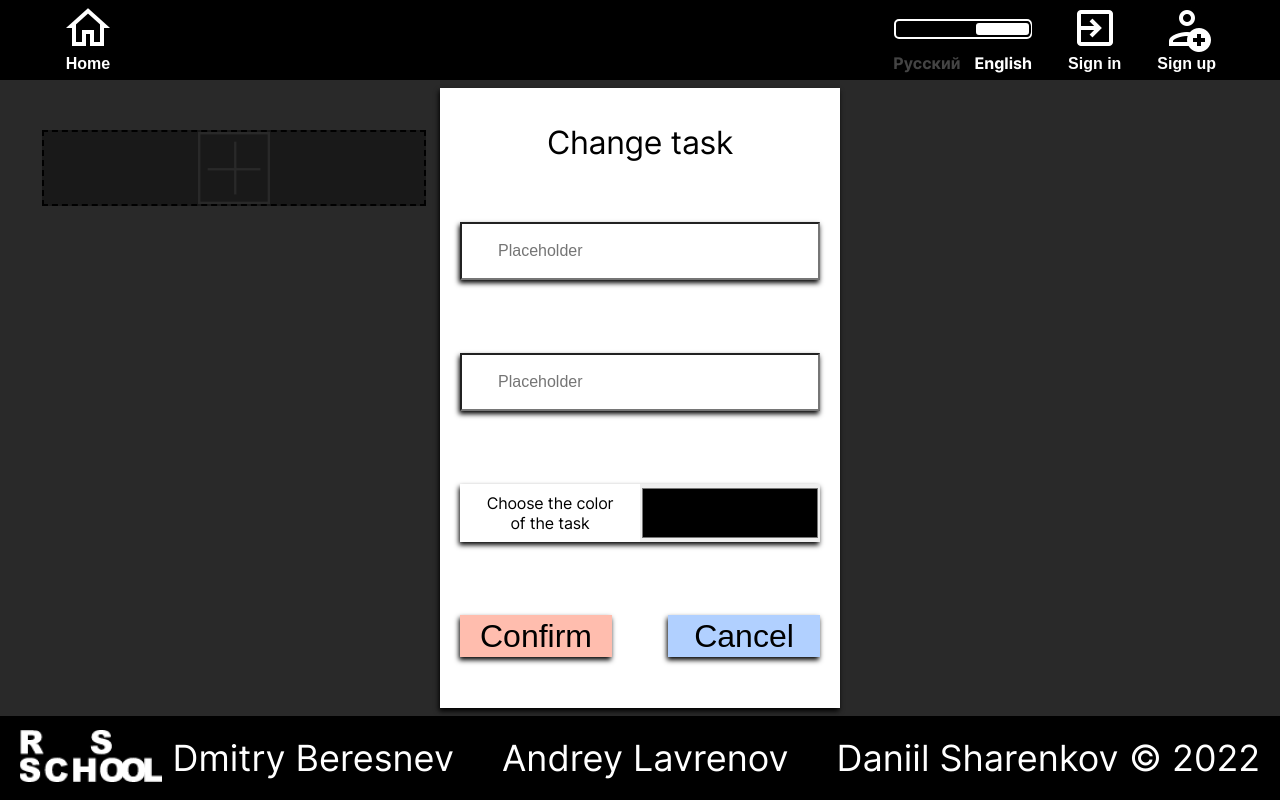
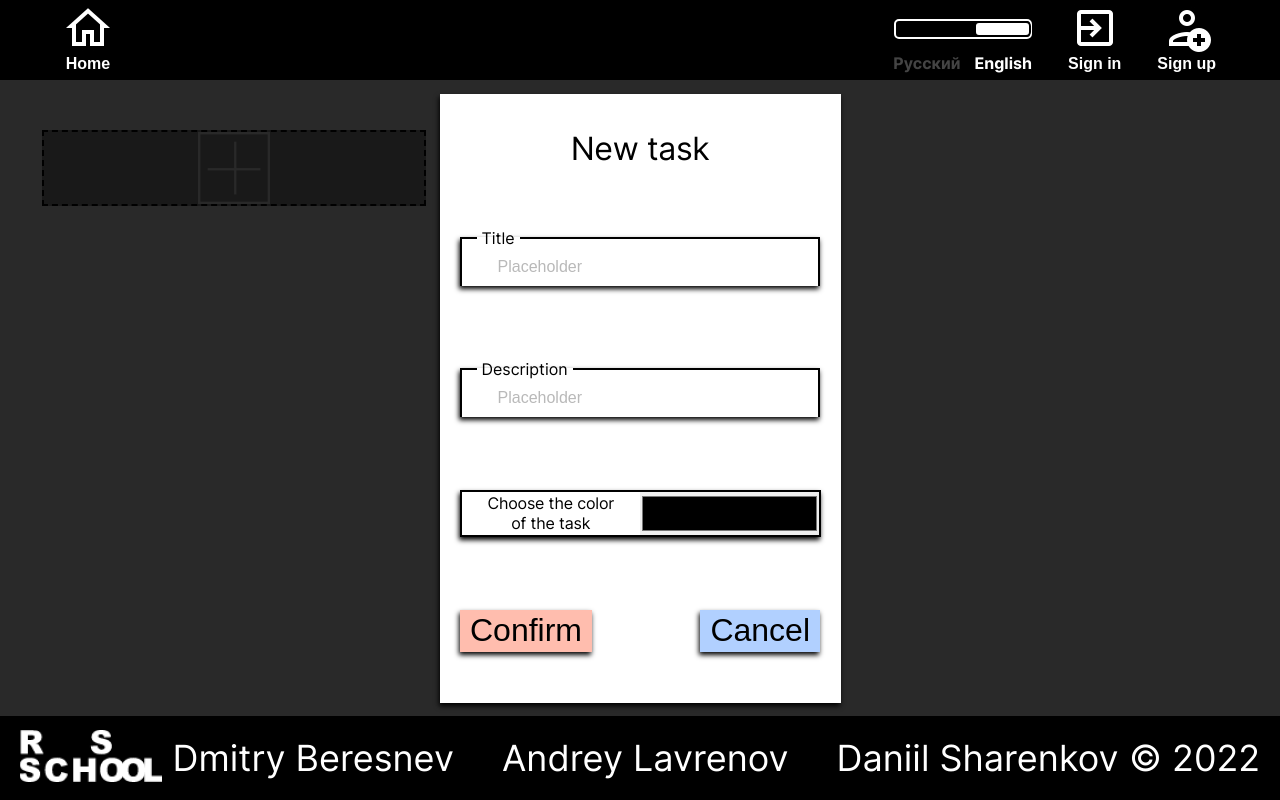
Before and after one commit to Fronikon/project-management-app, a React (Create React App) app: page /boards/1 in a window 1280 px wide. Built offline with nearby package versions, Linux system fonts and the light colour scheme.

Commit message:
feat: modal windows

```diff
--- a/src/components/Main/components/Board/Board.module.css
+++ b/src/components/Main/components/Board/Board.module.css
@@ -56,10 +56,25 @@
   gap: 73px;
 }
 
-.input {
+.fieldset {
   width: 360px;
   height: 58px;
   margin: 0 20px;
+
+  border: 2px solid #000;
+}
+
+legend {
+  margin-left: 15px;
+  padding: 0 5px;
+}
+
+.input {
+  width: 100%;
+  height: 100%;
+  padding: 10px 0;
+
+  border: none;
 }
 
 .input[type="text"] {
@@ -68,7 +83,14 @@
   font-size: 16px;
   font-weight: 400;
   line-height: 13px;
+}
+
+.input::placeholder {
   color: #b9b9b9;
+}
+
+.input:focus {
+  outline: none;
 }
 
 .btnsWrapper {
@@ -82,8 +104,8 @@
 
 .confirm,
 .cancel {
-  width: 152px;
   height: 42px;
+  padding: 0 10px;
 
   font-size: 32px;
   font-weight: 400;
@@ -100,17 +122,34 @@
   background-color: #b1d0ff;
 }
 
-.input,
 .confirm,
 .cancel,
 .newTaskModal,
 .newChangeModal,
-.newColumnModal {
+.newColumnModal,
+.fieldset,
+.colorWrapper {
   box-shadow: -1px 3px 5px #000;
+}
+
+.confirm:hover,
+.cancel:hover {
+  cursor: pointer;
+
+  transition: 0.5s;
+
+  scale: 1.1;
 }
 
 .colorWrapper {
   display: flex;
+
+  width: 361px;
+  height: 47px;
+  margin: 0 20px;
+  padding: 0;
+
+  border: 2px solid #000;
 }
 
 .colorTextWrapper,
@@ -134,3 +173,7 @@
   text-align: center;
   letter-spacing: -0.011em;
 }
+
+.color:hover {
+  cursor: pointer;
+}
--- a/src/components/Main/components/Board/Board.tsx
+++ b/src/components/Main/components/Board/Board.tsx
@@ -38,7 +38,10 @@ const Board: FC = () => {
           {isColumnModalOpen && (
             <div className={styles.newColumnModal}>
               <h2 className={styles.modalHeading}>{textData.boardsPage.newColumn[language]}</h2>
-              <input type="text" placeholder="Placeholder" className={styles.input} />
+              <fieldset className={styles.fieldset}>
+                <legend className={styles.legend}>{textData.boardsPage.title[language]}</legend>
+                <input type="text" placeholder="Placeholder" className={styles.input} />
+              </fieldset>
               <div className={styles.btnsWrapper}>
                 <button className={styles.confirm}>{textData.general.confirm[language]}</button>
                 <button className={styles.cancel}>{textData.general.cancel[language]}</button>
@@ -49,8 +52,16 @@ const Board: FC = () => {
             <div className={styles.newTaskModal}>
               <h2 className={styles.modalHeading}>{textData.boardsPage.newTask[language]}</h2>
               <div className={styles.modalInputsWrapper}>
-                <input type="text" placeholder="Placeholder" className={styles.input} />
-                <input type="text" placeholder="Placeholder" className={styles.input} />
+                <fieldset className={styles.fieldset}>
+                  <legend className={styles.legend}>{textData.boardsPage.title[language]}</legend>
+                  <input type="text" placeholder="Placeholder" className={styles.input} />
+                </fieldset>
+                <fieldset className={styles.fieldset}>
+                  <legend className={styles.legend}>
+                    {textData.boardsPage.description[language]}
+                  </legend>
+                  <input type="text" placeholder="Placeholder" className={styles.input} />
+                </fieldset>
                 <div className={`${styles.colorWrapper} ${styles.input}`}>
                   <div className={styles.colorTextWrapper}>
                     <p className={styles.colorText}>{textData.boardsPage.taskColor[language]}</p>
@@ -68,8 +79,16 @@ const Board: FC = () => {
             <div className={styles.newChangeModal}>
               <h2 className={styles.modalHeading}>{textData.boardsPage.changeTask[language]}</h2>
               <div className={styles.modalInputsWrapper}>
-                <input type="text" placeholder="Placeholder" className={styles.input} />
-                <input type="text" placeholder="Placeholder" className={styles.input} />
+                <fieldset className={styles.fieldset}>
+                  <legend className={styles.legend}>{textData.boardsPage.title[language]}</legend>
+                  <input type="text" placeholder="Placeholder" className={styles.input} />
+                </fieldset>
+                <fieldset className={styles.fieldset}>
+                  <legend className={styles.legend}>
+                    {textData.boardsPage.description[language]}
+                  </legend>
+                  <input type="text" placeholder="Placeholder" className={styles.input} />
+                </fieldset>
                 <div className={`${styles.colorWrapper} ${styles.input}`}>
                   <div className={styles.colorTextWrapper}>
                     <p className={styles.colorText}>{textData.boardsPage.taskColor[language]}</p>
--- a/src/store/reducers/boardReducer.ts
+++ b/src/store/reducers/boardReducer.ts
@@ -22,8 +22,8 @@ interface InitialStateType {
 const initialState: InitialStateType = {
   isModalOpen: true,
   isColumnModalOpen: false,
-  isTaskModalOpen: false,
-  isChangeModalOpen: true,
+  isTaskModalOpen: true,
+  isChangeModalOpen: false,
   value: [] as ColumnArrayType[],
 };
 
```
